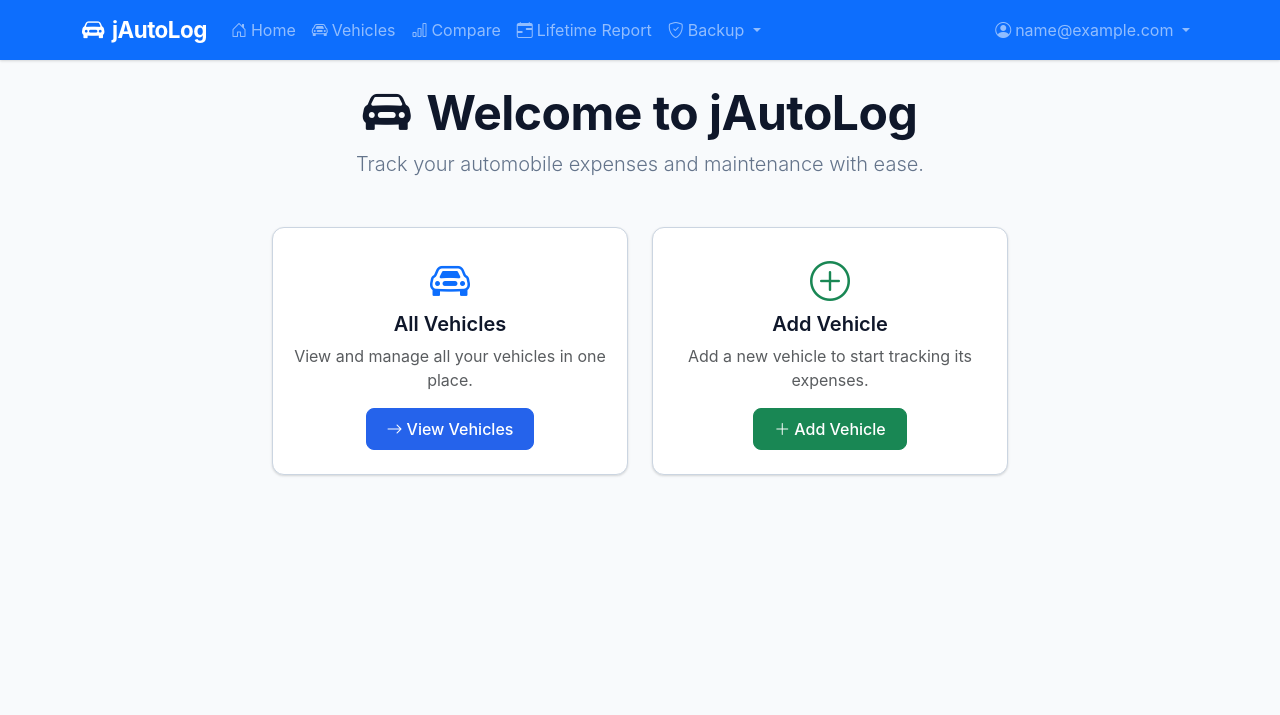
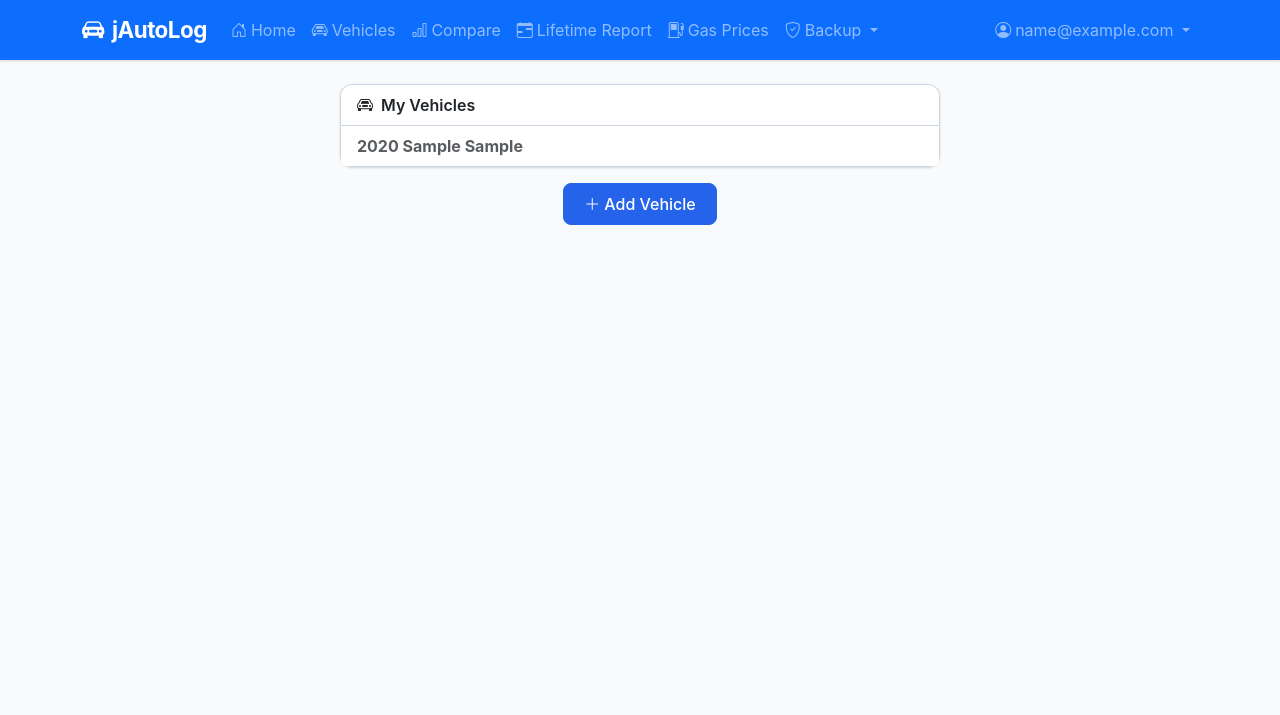
Before and after one commit to jaysuzi5/jAutoLog, a Django app: page / in a window 1280 px wide. Shown: the top 715 px of the page. Run offline with Django 5.2, Linux system fonts and the light colour scheme; a user stored in the database is signed in; tables that the repository leaves empty hold one stand-in row (values such as "Sample post").

Commit message:
checking in old changes

```diff
--- a/autolog/templates/autolog/home.html
+++ b/autolog/templates/autolog/home.html
@@ -1,80 +1,80 @@
 {% extends "base.html" %}
 {% block content %}
+<style>
+.vehicle-list-card {
+    max-width: 600px;
+    margin: 0 auto;
+}
+.vehicle-row {
+    transition: background-color 0.1s ease;
+    flex-wrap: nowrap;
+}
+.vehicle-row:hover {
+    background-color: rgba(0, 0, 0, 0.03);
+}
+.vehicle-name-link {
+    min-width: 0;
+    overflow: hidden;
+    text-overflow: ellipsis;
+    white-space: nowrap;
+    text-decoration: none;
+}
+.fuel-icon-btn {
+    display: inline-flex;
+    align-items: center;
+    justify-content: center;
+    width: 2rem;
+    height: 2rem;
+    border-radius: 50%;
+    background-color: rgba(0, 0, 0, 0.06);
+    color: #555;
+    text-decoration: none;
+    transition: background-color 0.15s ease, color 0.15s ease;
+    flex-shrink: 0;
+}
+.fuel-icon-btn:hover {
+    background-color: rgba(13, 110, 253, 0.15);
+    color: rgb(13, 110, 253);
+}
+</style>
 <div class="container mt-4">
-    <div class="text-center mb-5">
-        <h1 class="display-5 fw-bold"><i class="bi bi-car-front-fill me-3"></i>Welcome to jAutoLog</h1>
-        <p class="lead">Track your automobile expenses and maintenance with ease.</p>
-    </div>
 
-    {% if vehicles %}
-    <div class="row row-cols-1 row-cols-sm-2 g-4 justify-content-center mb-5">
-        {% for vehicle in vehicles %}
-        <div class="col-sm-6 col-lg-4">
-            <div class="card h-100 vehicle-card">
-                <div class="card-body">
-                    <div class="d-flex justify-content-between align-items-start mb-2">
-                        <h5 class="card-title mb-0">
-                            {{ vehicle.year }} {{ vehicle.make }} {{ vehicle.model }}
-                        </h5>
-                        <span class="badge bg-success"><i class="bi bi-check-circle me-1"></i>Active</span>
-                    </div>
-                    <div class="vehicle-details text-muted small">
-                        {% if vehicle.color %}
-                        <div class="mb-1"><i class="bi bi-palette me-2"></i>{{ vehicle.color }}</div>
-                        {% endif %}
-                        <div class="mb-1"><i class="bi bi-fuel-pump me-2"></i>{{ vehicle.get_fuel_type_display }}</div>
-                        {% if vehicle.license_plate_number %}
-                        <div><i class="bi bi-card-text me-2"></i>{{ vehicle.license_plate_number }}</div>
-                        {% endif %}
-                    </div>
-                </div>
-                <div class="card-footer bg-transparent border-top-0 pt-0">
-                    <div class="d-grid gap-2">
-                        <a href="{% url 'vehicle_detail' vehicle.pk %}" class="btn btn-outline-primary">
-                            <i class="bi bi-eye me-1"></i>View Details
-                        </a>
-                        <a href="{% url 'fuel_entry_create' vehicle.pk %}" class="btn btn-outline-primary">
-                            <i class="bi bi-fuel-pump me-1"></i>Add Fuel
-                        </a>
-                        <a href="{% url 'maintenance_entry_create' vehicle.pk %}" class="btn btn-outline-primary">
-                            <i class="bi bi-wrench me-1"></i>Add Maintenance
-                        </a>
-                        <a href="{% url 'other_expense_create' vehicle.pk %}" class="btn btn-outline-primary">
-                            <i class="bi bi-receipt me-1"></i>Add Expense
+    {% if not vehicles %}
+    <div class="text-center py-5 vehicle-list-card">
+        <i class="bi bi-car-front text-muted mb-3" style="font-size: 3rem;"></i>
+        <h4 class="text-muted">No vehicles yet</h4>
+        <p class="text-muted">Add your first vehicle to start tracking expenses.</p>
+        <a href="{% url 'vehicle_create' %}" class="btn btn-primary mt-2">
+            <i class="bi bi-plus-lg me-1"></i>Add Vehicle
         </a>
     </div>
+    {% else %}
+
+    <div class="card vehicle-list-card">
+        <div class="card-header">
+            <span class="fw-semibold"><i class="bi bi-car-front me-2"></i>My Vehicles</span>
         </div>
-            </div>
+        <div class="list-group list-group-flush">
+            {% for vehicle in vehicles %}
+            <div class="list-group-item vehicle-row d-flex align-items-center px-3 py-2 {% if vehicle.is_sold %}text-muted{% endif %}">
+                <a href="{% url 'vehicle_detail' vehicle.pk %}" class="vehicle-name-link text-reset flex-grow-1">
+                    <strong>{{ vehicle.year }} {{ vehicle.make }} {{ vehicle.model }}</strong>
+                </a>
+                {% if not vehicle.is_sold %}
+                <a href="{% url 'fuel_entry_create' vehicle.pk %}" class="fuel-icon-btn ms-3" title="Add fuel entry">
+                    <i class="bi bi-fuel-pump"></i>
+                </a>
+                {% endif %}
             </div>
             {% endfor %}
         </div>
-    {% endif %}
-
-    <div class="row g-4 justify-content-center">
-        <div class="col-sm-6 col-lg-4">
-            <div class="card h-100 text-center">
-                <div class="card-body py-4">
-                    <i class="bi bi-car-front text-primary mb-3" style="font-size: 2.5rem;"></i>
-                    <h5 class="card-title">All Vehicles</h5>
-                    <p class="card-text text-muted">View and manage all your vehicles in one place.</p>
-                    <a href="{% url 'vehicle_list' %}" class="btn btn-primary">
-                        <i class="bi bi-arrow-right me-1"></i>View Vehicles
-                    </a>
     </div>
-            </div>
-        </div>
-        <div class="col-sm-6 col-lg-4">
-            <div class="card h-100 text-center">
-                <div class="card-body py-4">
-                    <i class="bi bi-plus-circle text-success mb-3" style="font-size: 2.5rem;"></i>
-                    <h5 class="card-title">Add Vehicle</h5>
-                    <p class="card-text text-muted">Add a new vehicle to start tracking its expenses.</p>
-                    <a href="{% url 'vehicle_create' %}" class="btn btn-success">
+    <div class="vehicle-list-card mt-3 text-center">
+        <a href="{% url 'vehicle_create' %}" class="btn btn-primary">
             <i class="bi bi-plus-lg me-1"></i>Add Vehicle
         </a>
     </div>
-            </div>
-        </div>
-    </div>
+
+    {% endif %}
 </div>
 {% endblock %}
--- a/autolog/urls.py
+++ b/autolog/urls.py
@@ -1,6 +1,6 @@
 from django.urls import path
 from .views import (
-    home, vehicle_list, vehicle_comparison, lifetime_expense_report, vehicle_create, vehicle_detail, vehicle_edit, vehicle_delete,
+    home, vehicle_list, vehicle_comparison, lifetime_expense_report, gas_price_report, vehicle_create, vehicle_detail, vehicle_edit, vehicle_delete,
     fuel_entry_list, fuel_entry_create, fuel_entry_detail, fuel_entry_edit, fuel_entry_delete,
     maintenance_entry_list, maintenance_entry_create, maintenance_entry_edit, maintenance_entry_delete,
     other_expense_list, other_expense_create, other_expense_edit, other_expense_delete,
@@ -13,6 +13,7 @@ urlpatterns = [
     path("vehicles/", vehicle_list, name="vehicle_list"),
     path("vehicles/compare/", vehicle_comparison, name="vehicle_comparison"),
     path("reports/lifetime/", lifetime_expense_report, name="lifetime_expense_report"),
+    path("reports/gas-prices/", gas_price_report, name="gas_price_report"),
     path("vehicles/new/", vehicle_create, name="vehicle_create"),
     path("vehicles/<int:pk>/", vehicle_detail, name="vehicle_detail"),
     path("vehicles/<int:pk>/edit/", vehicle_edit, name="vehicle_edit"),
--- a/autolog/views.py
+++ b/autolog/views.py
@@ -205,18 +205,31 @@ def generate_lease_payments(vehicle):
 
 @login_required
 def home(request):
-    active_vehicles = Vehicle.objects.filter(
-        user=request.user,
-        sold_date__isnull=True
-    )
+    # All vehicles: active first, then sold; within each group sorted by purchase date desc
+    all_vehicles = Vehicle.objects.filter(user=request.user)
+
+    active = sorted(
+        [v for v in all_vehicles if not v.is_sold],
+        key=lambda v: v.purchased_date or date.min,
+        reverse=True
+    )
+    sold = sorted(
+        [v for v in all_vehicles if v.is_sold],
+        key=lambda v: v.purchased_date or date.min,
+        reverse=True
+    )
+    vehicles = active + sold
+
     log_event(
         request=request,
         event="Home view was accessed in jautolog",
         level="DEBUG",
-        active_vehicle_count=active_vehicles.count()
+        active_vehicle_count=len(active),
+        sold_vehicle_count=len(sold),
     )
     return render(request, "autolog/home.html", {
-        'vehicles': active_vehicles,
+        'vehicles': vehicles,
+        'active_count': len(active),
     })
 
 
@@ -635,6 +648,102 @@ def lifetime_expense_report(request):
         'sort_dir': sort_dir,
         'min_max': min_max,
         'lifetime_totals': lifetime_totals,
+    })
+
+
+@login_required
+def gas_price_report(request):
+    """Display average gas price per gallon by year with inflation adjustment to 1991 dollars"""
+    import json
+    from django.db.models import Sum, Count
+    from django.db.models.functions import ExtractYear
+
+    # Annual average CPI (US All Items, 1982-84=100) — source: US Bureau of Labor Statistics
+    CPI_DATA = {
+        1991: 136.2, 1992: 140.3, 1993: 144.5, 1994: 148.2, 1995: 152.4,
+        1996: 156.9, 1997: 160.5, 1998: 163.0, 1999: 166.6, 2000: 172.2,
+        2001: 177.1, 2002: 179.9, 2003: 184.0, 2004: 188.9, 2005: 195.3,
+        2006: 201.6, 2007: 207.3, 2008: 215.3, 2009: 214.5, 2010: 218.1,
+        2011: 224.9, 2012: 229.6, 2013: 233.0, 2014: 236.7, 2015: 237.0,
+        2016: 240.0, 2017: 245.1, 2018: 251.1, 2019: 255.7, 2020: 258.8,
+        2021: 270.9, 2022: 292.7, 2023: 304.7, 2024: 314.2, 2025: 320.4,
+        2026: 323.0,
+    }
+    BASE_YEAR = 1991
+    BASE_CPI = CPI_DATA[BASE_YEAR]
+
+    # Get sort parameters
+    sort_by = request.GET.get('sort', 'year')
+    sort_dir = request.GET.get('dir', 'desc')
+
+    # Aggregate gasoline/diesel/hybrid fuel entries by year (exclude electric — no gallons)
+    year_data = FuelEntry.objects.filter(
+        vehicle__user=request.user,
+        gallons__isnull=False,
+        gallons__gt=0,
+    ).annotate(
+        year=ExtractYear('date')
+    ).values('year').annotate(
+        total_cost=Sum('cost'),
+        total_gallons=Sum('gallons'),
+        entry_count=Count('id'),
+    ).order_by('year')
+
+    # Build price data list
+    price_data = []
+    for entry in year_data:
+        year = entry['year']
+        total_cost = float(entry['total_cost'])
+        total_gallons = float(entry['total_gallons'])
+        avg_price = total_cost / total_gallons if total_gallons > 0 else 0
+
+        cpi = CPI_DATA.get(year)
+        adjusted_price = round(avg_price * (BASE_CPI / cpi), 3) if cpi else None
+
+        price_data.append({
+            'year': year,
+            'avg_price': round(avg_price, 3),
+            'adjusted_price': adjusted_price,
+            'total_gallons': round(total_gallons, 1),
+            'total_cost': round(total_cost, 2),
+            'entry_count': entry['entry_count'],
+        })
+
+    # Sort
+    sort_key_map = {
+        'year': lambda x: x['year'],
+        'avg_price': lambda x: x['avg_price'],
+        'adjusted_price': lambda x: x['adjusted_price'] or 0,
+        'total_gallons': lambda x: x['total_gallons'],
+        'total_cost': lambda x: x['total_cost'],
+        'entry_count': lambda x: x['entry_count'],
+    }
+    if sort_by in sort_key_map:
+        price_data.sort(key=sort_key_map[sort_by], reverse=(sort_dir == 'desc'))
+
+    # Chart data always in chronological order
+    chart_data_ordered = sorted(price_data, key=lambda x: x['year'])
+    chart_data = {
+        'years': [str(d['year']) for d in chart_data_ordered],
+        'actual_prices': [d['avg_price'] for d in chart_data_ordered],
+        'adjusted_prices': [d['adjusted_price'] for d in chart_data_ordered],
+    }
+    chart_data_json = json.dumps(chart_data)
+
+    log_event(
+        request=request,
+        event="Gas price report viewed",
+        level="DEBUG",
+        year_count=len(price_data),
+    )
+
+    return render(request, "autolog/gas_price_report.html", {
+        'price_data': price_data,
+        'sort_by': sort_by,
+        'sort_dir': sort_dir,
+        'chart_data_json': chart_data_json,
+        'has_data': len(price_data) > 0,
+        'base_year': BASE_YEAR,
     })
 
 
--- a/templates/base.html
+++ b/templates/base.html
@@ -31,6 +31,9 @@
                     </li>
                     <li class="nav-item">
                         <a class="nav-link" href="{% url 'lifetime_expense_report' %}"><i class="bi bi-calendar-range me-1"></i>Lifetime Report</a>
+                    </li>
+                    <li class="nav-item">
+                        <a class="nav-link" href="{% url 'gas_price_report' %}"><i class="bi bi-fuel-pump me-1"></i>Gas Prices</a>
                     </li>
                     <li class="nav-item dropdown">
                         <a class="nav-link dropdown-toggle" href="#" data-bs-toggle="dropdown">
```
Also changed, not shown: autolog/templates/autolog/gas_price_report.html (added, +230 -0 lines). Lines whose indentation alone changed are shown as unchanged.
